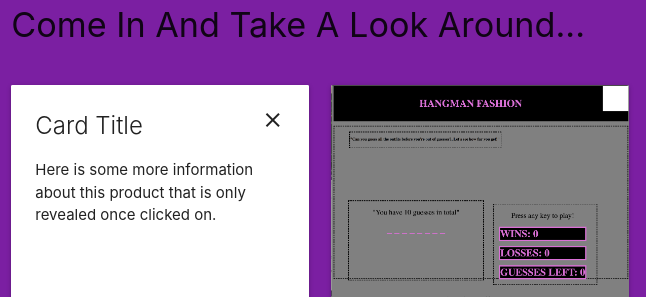
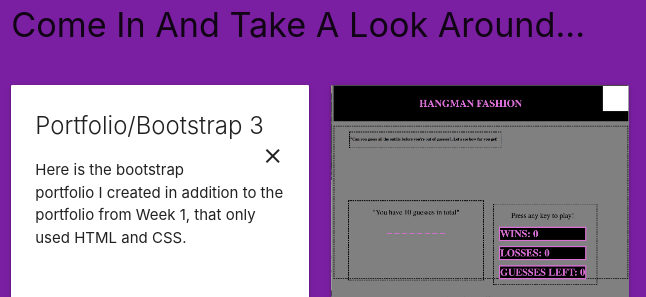
Before and after one commit to jenn2318/Jennifer-P, a website: page public/projects.html in a window 1280 px wide. Both pictures are taken after a click on the element 160 px from the left and 261 px from the top of the page. Shown: the part 81-378 px from the top of the page, 0-646 px from the left. Drawn offline with nearby package versions, Linux system fonts and the light colour scheme.

Commit message:
updated projects.html

```diff
--- a/public/projects.html
+++ b/public/projects.html
@@ -63,8 +63,8 @@
                 <p><a href="https://github.com/jenn2318/Bootstrap-Portfolio">Link to Code</a></p>
             </div>
             <div class="card-reveal">
-                <span class="card-title grey-text text-darken-4">Card Title<i class="material-icons right">close</i></span>
-                <p>Here is some more information about this product that is only revealed once clicked on.</p>
+                <span class="card-title grey-text text-darken-4">Portfolio/Bootstrap 3<i class="material-icons right">close</i></span>
+                <p>Here is the bootstrap portfolio I created in addition to the portfolio from Week 1, that only used HTML and CSS.</p>
             </div>
         </div>
     </div>
@@ -79,8 +79,8 @@
                 <p><a href="https://github.com/jenn2318/Hangman-Game">Link to Code</a></p>
             </div>
             <div class="card-reveal">
-                <span class="card-title grey-text text-darken-4">Card Title<i class="material-icons right">close</i></span>
-                <p>Here is some more information about this product that is only revealed once clicked on.</p>
+                <span class="card-title grey-text text-darken-4">Hangman Game/JavaScript<i class="material-icons right">close</i></span>
+                <p>This project is the beginning of a fashion themed hangman game.</p>
             </div>
         </div>
     </div>
@@ -96,8 +96,8 @@
                 <p><a href="https://github.com/jenn2318/week-4-game">Link to Code</a></p>
             </div>
             <div class="card-reveal">
-                <span class="card-title grey-text text-darken-4">Card Title<i class="material-icons right">close</i></span>
-                <p>Here is some more information about this product that is only revealed once clicked on.</p>
+                <span class="card-title grey-text text-darken-4">Crystall Collector/jQuery<i class="material-icons right">close</i></span>
+                <p>In this game you will click on a crystal to reach the random number, randomly given at the beginning of the game.</p>
             </div>
         </div>
     </div>
@@ -113,8 +113,8 @@
                 <p><a href="https://github.com/jenn2318/TriviaGame">Link to Code</a></p>
             </div>
             <div class="card-reveal">
-                <span class="card-title grey-text text-darken-4">Card Title<i class="material-icons right">close</i></span>
-                <p>Here is some more information about this product that is only revealed once clicked on.</p>
+                <span class="card-title grey-text text-darken-4">Trivia Game/JavaScript<i class="material-icons right">close</i></span>
+                <p>This game will use a time when displaying a question to the user, and display their results at the end of the game.</p>
             </div>
         </div>
     </div>
@@ -130,8 +130,8 @@
                 <p><a href="https://github.com/jenn2318/GifTastic">Link to Code</a></p>
             </div>
             <div class="card-reveal">
-                <span class="card-title grey-text text-darken-4">Card Title<i class="material-icons right">close</i></span>
-                <p>Here is some more information about this product that is only revealed once clicked on.</p>
+                <span class="card-title grey-text text-darken-4">GifTastic/API/AJAX Calls<i class="material-icons right">close</i></span>
+                <p>GifTastic is an application that makes API calls to Giphy API website.</p>
             </div>
         </div>
     </div>
@@ -148,8 +148,8 @@
 
             </div>
             <div class="card-reveal">
-                <span class="card-title grey-text text-darken-4">Card Title<i class="material-icons right">close</i></span>
-                <p>Here is some more information about this product that is only revealed once clicked on.</p>
+                <span class="card-title grey-text text-darken-4">Firebase<i class="material-icons right">close</i></span>
+                <p>This application will show user input stored to the firebase database.</p>
             </div>
         </div>
     </div>
@@ -165,8 +165,8 @@
 
             </div>
             <div class="card-reveal">
-                <span class="card-title grey-text text-darken-4">Card Title<i class="material-icons right">close</i></span>
-                <p>Here is some more information about this product that is only revealed once clicked on.</p>
+                <span class="card-title grey-text text-darken-4">Node.js<i class="material-icons right">close</i></span>
+                <p>This is a back-end application that will use Node.js and run in the terminal.</p>
             </div>
         </div>
     </div>
@@ -181,8 +181,8 @@
                 <p><a href="https://github.com/jenn2318/bamazon">Link to Code</a></p>
             </div>
             <div class="card-reveal">
-                <span class="card-title grey-text text-darken-4">Card Title<i class="material-icons right">close</i></span>
-                <p>Here is some more information about this product that is only revealed once clicked on.</p>
+                <span class="card-title grey-text text-darken-4">Node.js/Express.js/MySQL<i class="material-icons right">close</i></span>
+                <p>This application will update user information to a mySQL database and use inquirer to display questions to the user.</p>
             </div>
         </div>
     </div>
@@ -198,8 +198,8 @@
                 <p><a href="https://github.com/jenn2318/friend-finder">Link to Code</a></p>
             </div>
             <div class="card-reveal">
-                <span class="card-title grey-text text-darken-4">Card Title<i class="material-icons right">close</i></span>
-                <p>Here is some more information about this product that is only revealed once clicked on.</p>
+                <span class="card-title grey-text text-darken-4">Node.js/Express.js<i class="material-icons right">close</i></span>
+                <p>This application will show api-routes in which a user will submit a request GET route and submit information to the back end a POST route.</p>
             </div>
         </div>
     </div>
@@ -214,8 +214,8 @@
                 <p><a href="https://github.com/jenn2318/Burger">Link to Code</a></p>
             </div>
             <div class="card-reveal">
-                <span class="card-title grey-text text-darken-4">Card Title<i class="material-icons right">close</i></span>
-                <p>Here is some more information about this product that is only revealed once clicked on.</p>
+                <span class="card-title grey-text text-darken-4">MySQL<i class="material-icons right">close</i></span>
+                <p>In this application a user will be able to add, update and delete burgers that will show as devoured.</p>
             </div>
         </div>
     </div>
@@ -239,8 +239,8 @@
                 <p><a href="https://github.com/joekimga/Milestone1">Link to Code for Project</a></p>
             </div>
             <div class="card-reveal">
-                <span class="card-title grey-text text-darken-4">Card Title<i class="material-icons right">close</i></span>
-                <p>Here is some more information about this product that is only revealed once clicked on.</p>
+                <span class="card-title grey-text text-darken-4">Project 1<i class="material-icons right">close</i></span>
+                <p>This project included HTML, Bootstrap 3, Firebase.</p>
             </div>
         </div>
     </div>
@@ -255,8 +255,8 @@
                 <p><a href="https://github.com/jenn2318/Thoughts42DayP2">Link to Code for Project</a></p>
             </div>
             <div class="card-reveal">
-                <span class="card-title grey-text text-darken-4">Card Title<i class="material-icons right">close</i></span>
-                <p>Here is some more information about this product that is only revealed once clicked on.</p>
+                <span class="card-title grey-text text-darken-4">Proct 2<i class="material-icons right">close</i></span>
+                <p>This project included Express, Sequelize, Materialize.</p>
             </div>
         </div>
     </div>
```
Also changed, not shown: public/index.html (+1 -1 lines).
